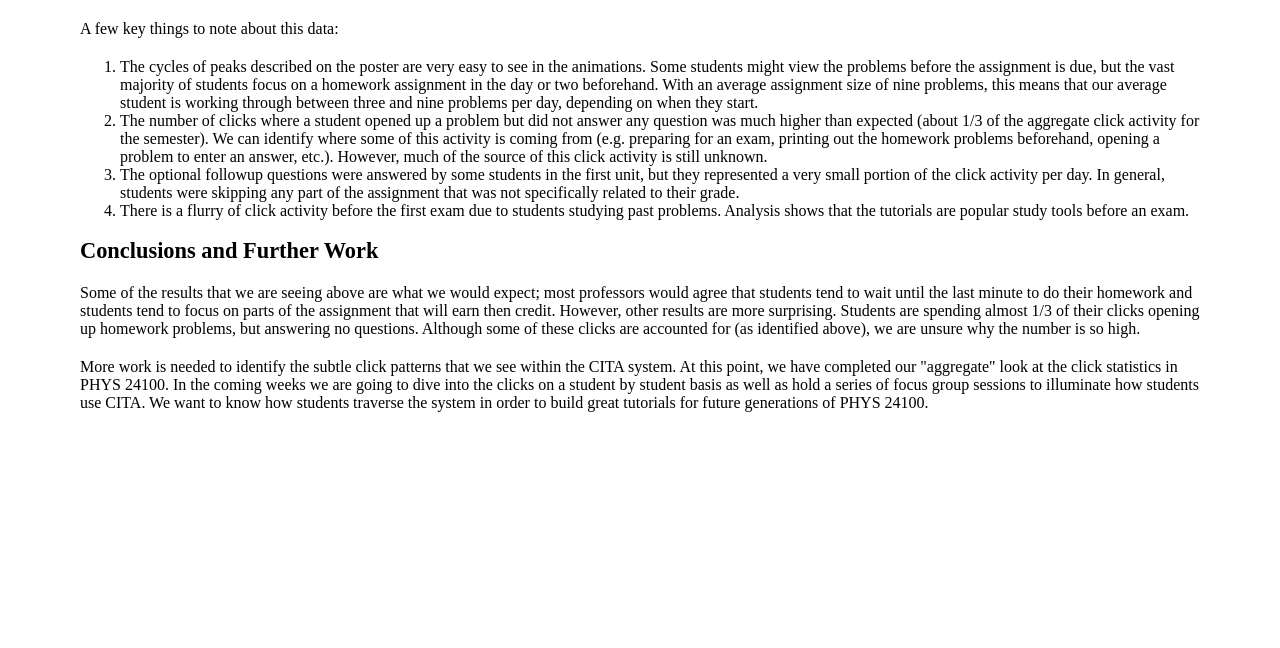
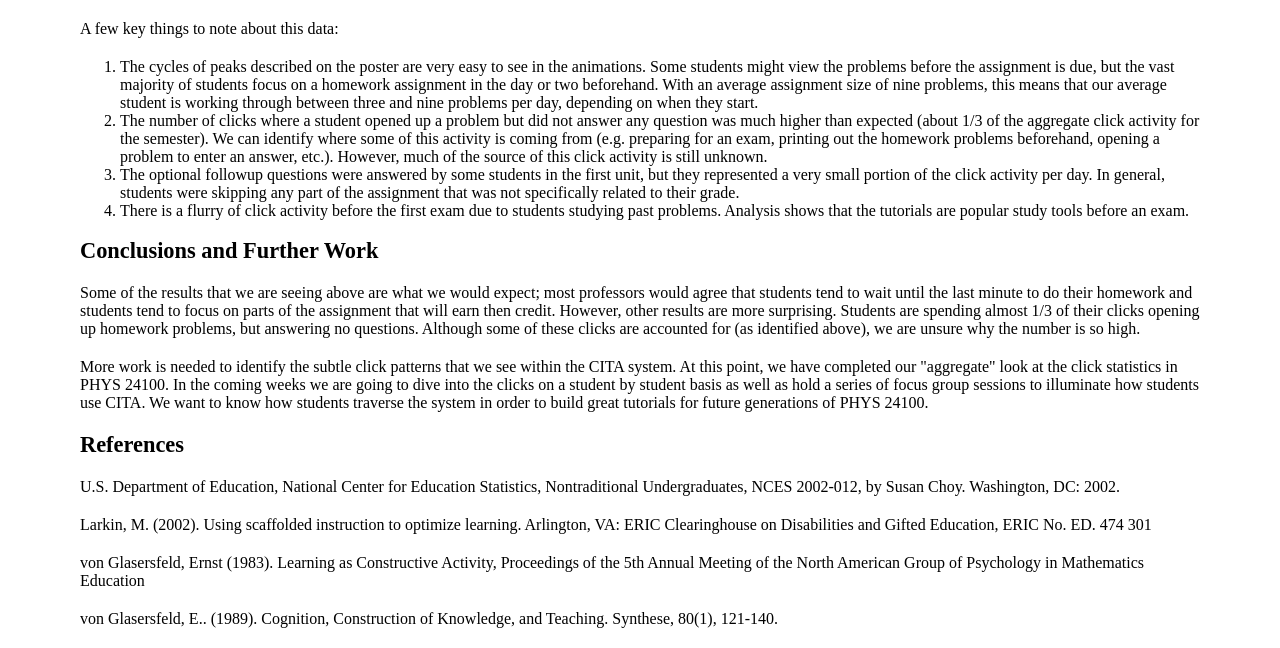
Before and after one commit to cmvandrevala/cmvandrevala.github.io, a Jekyll site: the page built from narst_video.html, in a window 1280 px wide and 900 px high, scrolled down 1168 px, cut to the strip 252-900 px from the top of the window. Built offline with Jekyll 4.4.1, drawn with Linux system fonts in a browser that asks for light colours; before the commit the page ends 1852 px from its top, so only the background shows below that.

Commit message:
Add references

```diff
--- a/_layouts/narst-video.html
+++ b/_layouts/narst-video.html
@@ -74,6 +74,13 @@ img {
 
 <p>More work is needed to identify the subtle click patterns that we see within the CITA system. At this point, we have completed our "aggregate" look at the click statistics in PHYS 24100. In the coming weeks we are going to dive into the clicks on a student by student basis as well as hold a series of focus group sessions to illuminate how students use CITA. We want to know how students traverse the system in order to build great tutorials for future generations of PHYS 24100.</p>
 
+<h2>References</h2>
+
+<p>U.S. Department of Education, National Center for Education Statistics, Nontraditional Undergraduates, NCES 2002-012, by Susan Choy. Washington, DC: 2002.</p>
+<p>Larkin, M. (2002). Using scaffolded instruction to optimize learning. Arlington, VA: ERIC Clearinghouse on Disabilities and Gifted Education, ERIC No. ED. 474 301</p>
+<p>von Glasersfeld, Ernst (1983). Learning as Constructive Activity, Proceedings of the 5th Annual Meeting of the North American Group of Psychology in Mathematics Education</p>
+<p>von Glasersfeld, E.. (1989). Cognition, Construction of Knowledge, and Teaching. Synthese, 80(1), 121-140.</p>
+
 </body>
 
 <script src="https://ajax.googleapis.com/ajax/libs/jquery/2.2.0/jquery.min.js"></script>
```
